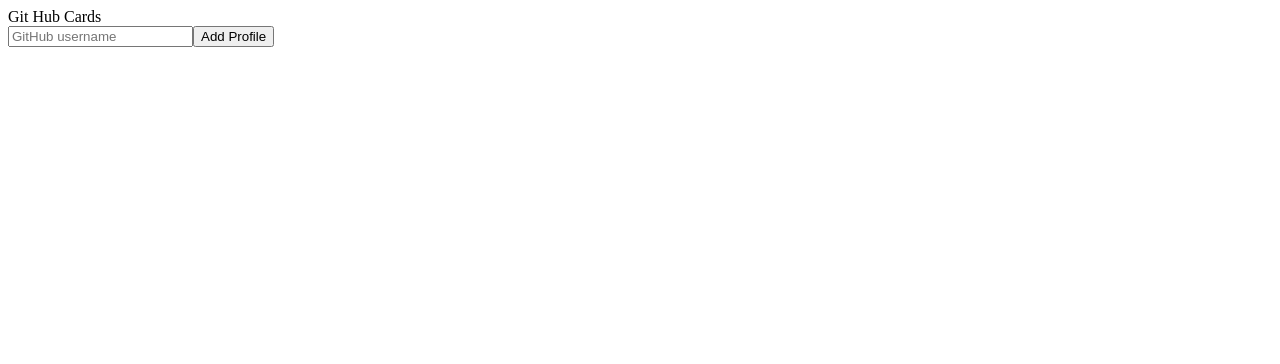
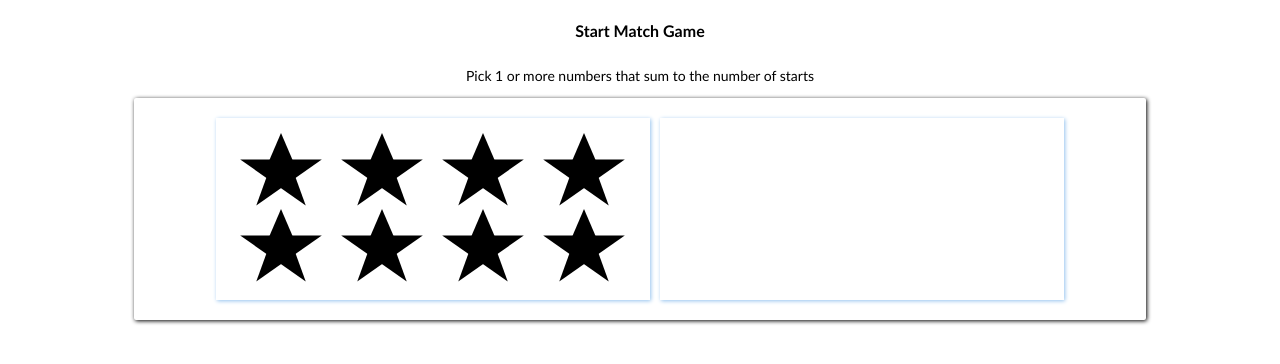
Before and after one commit to modeh13/reactjs, a React app in the folder c-1-react-17/: page / in a window 1280 px wide. Shown: the top 364 px of the page. Built offline with nearby package versions, Linux system fonts and the light colour scheme.

Commit message:
Add StarMatchGame.

```diff
--- a/c-1-react-17/package.json
+++ b/c-1-react-17/package.json
@@ -16,7 +16,11 @@
     "@babel/plugin-syntax-jsx": "^7.18.6",
     "@babel/preset-react": "^7.18.6",
     "babel-loader": "^8.2.5",
+    "css-loader": "^6.7.1",
     "html-webpack-plugin": "^5.5.0",
+    "less": "^4.1.3",
+    "less-loader": "^11.0.0",
+    "style-loader": "^3.3.1",
     "webpack": "^5.74.0",
     "webpack-cli": "^4.10.0",
     "webpack-dev-server": "^4.10.0"
--- /dev/null
+++ b/c-1-react-17/src/Components/StarMatchGame/App.js
@@ -0,0 +1,23 @@
+import React from "react";
+import MathUtils from "../../js/MathUtils";
+import DisplayStar from "./DisplayStar";
+import './App.less';
+
+function App() {
+   const numberOfStars = 8;
+
+   return (
+      <div className="gr-main">
+         <div className="title">Start Match Game</div>
+         <div className="help">Pick 1 or more numbers that sum to the number of starts</div>
+         <div className="container">
+            <div className="stars">
+               {MathUtils.range(1, numberOfStars).map(starNumber => <DisplayStar key={starNumber} />)}
+            </div>
+            <div className="numbers"></div>
+         </div>
+      </div>
+   );
+}
+
+export default App;
--- /dev/null
+++ b/c-1-react-17/src/Components/StarMatchGame/App.less
@@ -0,0 +1,92 @@
+.gr-main {
+   font-family:'Gill Sans', 'Gill Sans MT', Calibri, 'Trebuchet MS', sans-serif;
+   display: block;
+   width: 100%;
+
+   .title {
+      font-weight: bold;
+      font-size: 16px;
+      width: 80%;
+      height: 35px;
+      line-height: 35px;
+      padding-left: 10%;
+      padding-right: 10%;
+      padding-top: 5px;
+      padding-bottom: 5px;
+      text-align: center;
+   }
+
+   .help {
+      font-size: 14px;
+      width: 80%;
+      height: 35px;
+      line-height: 35px;
+      padding-left: 10%;
+      padding-right: 10%;
+      padding-top: 5px;
+      padding-bottom: 5px;
+      text-align: center;
+   }
+
+   .container {
+      width: 80%;
+      margin-left: 10%;
+      box-sizing: border-box;
+      box-shadow: 1px 1px 4px #000;
+      border-radius: 2px;
+      display: flex;
+      flex-direction: row;
+      flex-wrap: wrap;
+      justify-content: center;
+
+      .stars, .numbers {
+         width: 40%;
+         box-shadow: 1px 1px 4px rgb(147, 194, 238);
+         margin: 20px 5px;
+      }
+
+      .stars {
+         display: flex;
+         flex-direction: row;
+         flex-wrap: wrap;
+         column-gap: 5px;
+         justify-content: center;
+         align-content: stretch;
+         padding: 15px;
+
+         .star {
+            position: relative;
+            display: inline-block;
+            width: 0;
+            height: 0;
+            margin-left: .9em;
+            margin-right: .9em;
+            margin-bottom: 1.2em;
+            border-right:  .3em solid transparent;
+            border-bottom: .7em  solid #000;
+            border-left:   .3em solid transparent;
+
+            /* Controlls the size of the stars. */
+            font-size: 40px;
+
+            &:before, &:after {
+              content: '';
+              display: block;
+              width: 0;
+              height: 0;
+              position: absolute;
+              top: .6em;
+              left: -1em;
+              border-right:  1em solid transparent;
+              border-bottom: .7em  solid #000;
+              border-left:   1em solid transparent;
+              transform: rotate(-35deg);
+            }
+
+            &:after {
+              transform: rotate(35deg);
+            }
+          }
+      }
+   }
+}
--- /dev/null
+++ b/c-1-react-17/src/Components/StarMatchGame/DisplayStar.js
@@ -0,0 +1,9 @@
+import React from "react";
+
+function DisplayStar(props) {
+   return (
+      <div className="star"></div>
+   );
+}
+
+export default DisplayStar;
--- a/c-1-react-17/src/index.js
+++ b/c-1-react-17/src/index.js
@@ -1,7 +1,7 @@
 import React from "react";
 import ReactDOM from "react-dom/client";
-import App from "./Components/GitHubCards/App";
+import App from "./Components/StarMatchGame/App.js";
 
 const root = ReactDOM.createRoot(document.getElementById('app'));
 
-root.render(<App title="Git Hub Cards" />);
+root.render(<App />);
--- /dev/null
+++ b/c-1-react-17/src/js/MathUtils.js
@@ -0,0 +1,5 @@
+const MathUtils = {
+   range: (min, max) => Array.from({ length: max - min + 1 }, (_, index) => index + min)
+}
+
+export default MathUtils;
--- a/c-1-react-17/webpack.config.js
+++ b/c-1-react-17/webpack.config.js
@@ -15,6 +15,14 @@ module.exports = {
             use: {
                loader: 'babel-loader'
             }
+         },
+         {
+            test: /\.less$/i,
+            use: [
+               { loader: 'style-loader' },
+               { loader: 'css-loader' },
+               { loader: 'less-loader' }
+            ]
          }
       ]
    },
```
Also changed, not shown: 1 other file (tests, documents, lock files or other folders).
